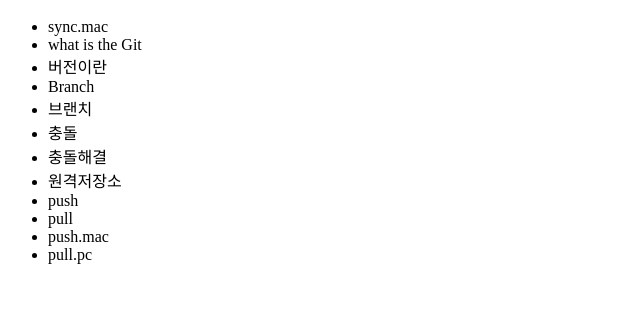
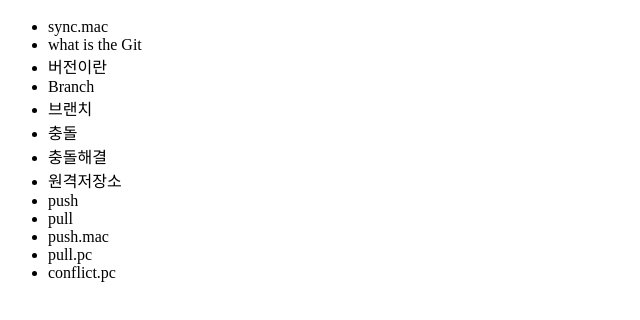
Before and after one commit to gunhyunkim/open_tutorial_git_gun, a plain HTML site: page index.html in a window 1280 px wide. Shown: the part 48-368 px from the top of the page, without its empty margins (0-640 px from the left). Drawn offline with Linux system fonts and the light colour scheme.

Commit message:
add conflict from pc

```diff
--- a/index.html
+++ b/index.html
@@ -20,6 +20,7 @@
 			<li>pull</li>
 			<li>push.mac</li>
             <li>pull.pc</li>
+            <li>conflict.pc</li>
 		</ul>
 	</body>
 </html>
```
